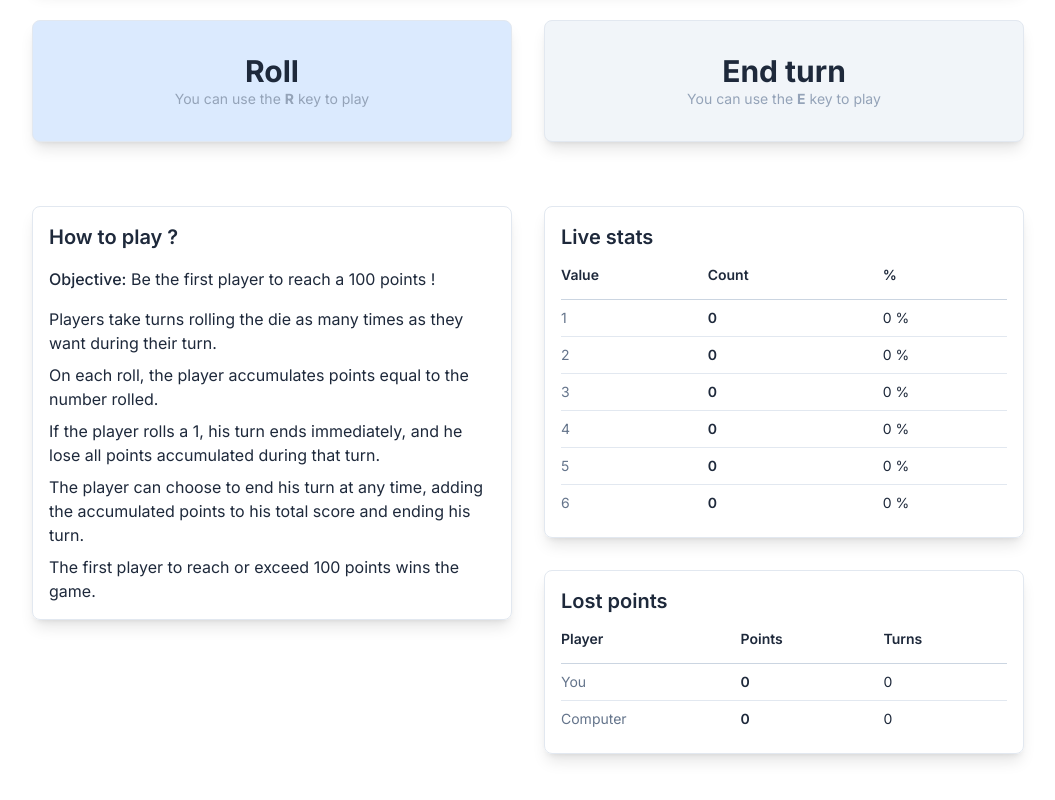
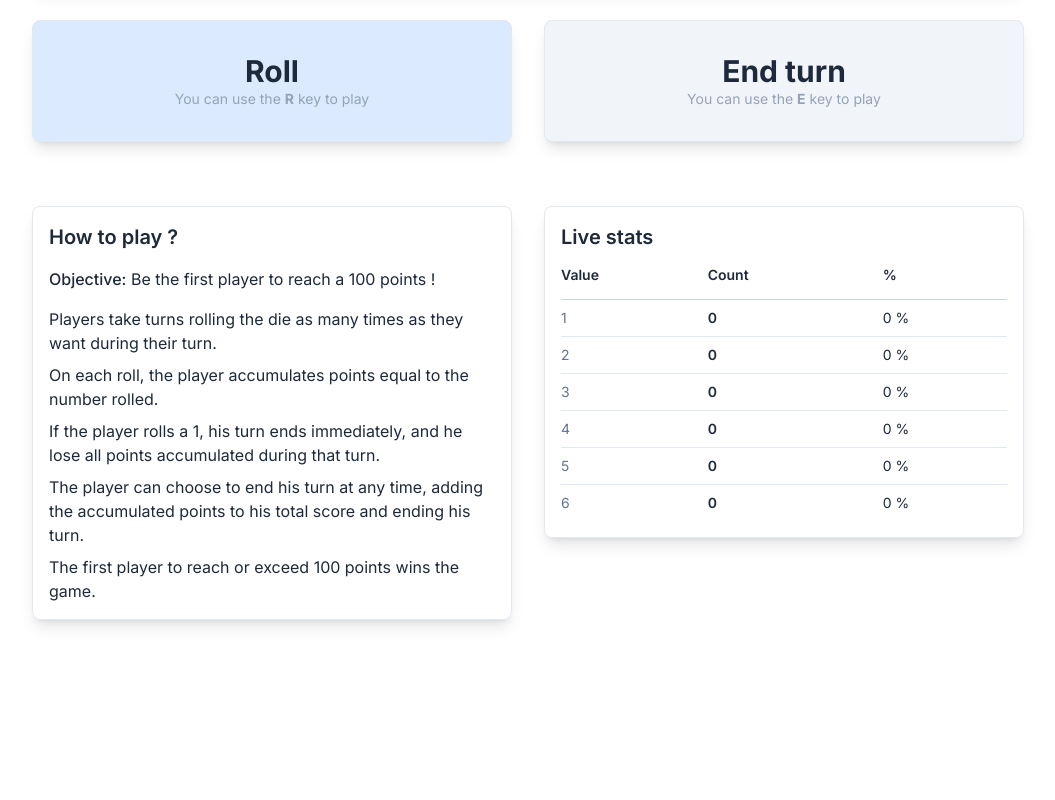
Before and after one commit to jean1591/rollTheDice, a Next.js app: page / in a window 1280 px wide. Shown: the part 520-1320 px from the top of the page, without its empty margins (112-1167 px from the left). After the commit the page ends 1220 px from the top, so only its background shows below. Built offline with nearby package versions, Linux system fonts and the light colour scheme.

Commit message:
feat: remove lost points from game ui

```diff
--- a/src/app/(public)/components/GameOverModal.tsx
+++ b/src/app/(public)/components/GameOverModal.tsx
@@ -6,14 +6,13 @@ import {
   DialogPanel,
   DialogTitle,
 } from '@headlessui/react'
-import {
-  Player,
-  resetGame,
-  setDisplayGameOverModal,
-} from '@/app/lib/store/features/user/slice'
+import { Player, resetGame } from '@/app/lib/store/features/user/slice'
 import { useDispatch, useSelector } from 'react-redux'
 
 import { RootState } from '@/app/lib/store/store'
+import toast from 'react-hot-toast'
+
+const notifyResetGame = () => toast.success('Game reset !', { duration: 5000 })
 
 const title = {
   [Player.COMPUTER]: '😵 Oh no ! You lost the game ! 😵',
@@ -31,6 +30,11 @@ export const GameOverModal = () => {
   } = useSelector((state: RootState) => state.user)
 
   const winner = userPoints >= 100 ? Player.USER : Player.COMPUTER
+
+  const handleNewGame = () => {
+    dispatch(resetGame())
+    notifyResetGame()
+  }
 
   return (
     <Dialog
@@ -81,14 +85,14 @@ export const GameOverModal = () => {
                     <p className="text-right">{lostComputerPoints.turns}</p>
                   </div>
                 </div>
+
+                <button
+                  className="mx-auto mt-12 flex items-center justify-center rounded-lg border-2 border-white px-8 py-4 font-semibold uppercase shadow-lg transition duration-500 ease-in-out hover:border-blue-300 hover:text-blue-300"
+                  onClick={handleNewGame}
+                >
+                  New game
+                </button>
               </div>
-
-              <button
-                className="mx-auto mt-12 flex items-center justify-center rounded-lg bg-gradient-to-r from-violet-500 to-indigo-300 px-8 py-4 font-semibold uppercase shadow-lg transition duration-500 ease-in-out hover:shadow-none"
-                onClick={() => dispatch(resetGame())}
-              >
-                New game
-              </button>
             </div>
           </DialogPanel>
         </div>
--- a/src/app/(public)/components/LostPoints.tsx
+++ /dev/null
@@ -1,65 +0,0 @@
-'use client'
-
-import { RootState } from '@/app/lib/store/store'
-import { useSelector } from 'react-redux'
-
-export const LostPoints = () => {
-  const { lostComputerPoints, lostUserPoints } = useSelector(
-    (state: RootState) => state.user
-  )
-
-  return (
-    <div className="rounded-lg border-[1px] border-slate-200 p-4 shadow-lg">
-      <p className="text-left text-xl font-semibold">Lost points</p>
-
-      <table className="min-w-full divide-y divide-slate-300">
-        <thead>
-          <tr>
-            <th
-              scope="col"
-              className="py-3.5 pl-4 pr-3 text-left text-sm font-semibold sm:pl-0"
-            >
-              Player
-            </th>
-            <th
-              scope="col"
-              className="px-3 py-3.5 text-left text-sm font-semibold"
-            >
-              Points
-            </th>
-            <th
-              scope="col"
-              className="px-3 py-3.5 text-left text-sm font-semibold"
-            >
-              Turns
-            </th>
-          </tr>
-        </thead>
-        <tbody className="divide-y divide-slate-200">
-          <tr>
-            <td className="whitespace-nowrap py-2 pl-4 pr-3 text-sm text-slate-500 sm:pl-0">
-              You
-            </td>
-            <td className="whitespace-nowrap px-3 py-2 text-sm font-semibold">
-              {lostUserPoints.points}
-            </td>
-            <td className="whitespace-nowrap px-3 py-2 text-sm">
-              {lostUserPoints.turns}
-            </td>
-          </tr>
-          <tr>
-            <td className="whitespace-nowrap py-2 pl-4 pr-3 text-sm text-slate-500 sm:pl-0">
-              Computer
-            </td>
-            <td className="whitespace-nowrap px-3 py-2 text-sm font-semibold">
-              {lostComputerPoints.points}
-            </td>
-            <td className="whitespace-nowrap px-3 py-2 text-sm">
-              {lostComputerPoints.turns}
-            </td>
-          </tr>
-        </tbody>
-      </table>
-    </div>
-  )
-}
--- a/src/app/(public)/components/Score.tsx
+++ b/src/app/(public)/components/Score.tsx
@@ -11,7 +11,7 @@ export const Score = () => {
   )
 
   return (
-    <div className="grid grid-cols-1 gap-8 rounded-lg bg-slate-100 p-8 shadow-lg md:grid-cols-2">
+    <div className="grid grid-cols-1 gap-8 rounded-lg bg-slate-100 p-4 shadow-lg md:grid-cols-2 md:p-8">
       <div className="rounded-lg bg-white p-4">
         <p className="text-center text-3xl font-bold">You</p>
 
--- a/src/app/(public)/page.tsx
+++ b/src/app/(public)/page.tsx
@@ -1,5 +1,4 @@
 import { Hero } from './components/Hero'
-import { LostPoints } from './components/LostPoints'
 import { PlayButtons } from './components/PlayButtons'
 import { Rules } from './components/Rules'
 import { Score } from './components/Score'
@@ -24,7 +23,6 @@ export default function Home() {
         </div>
         <div className="order-1 space-y-8 md:order-2">
           <Stats />
-          <LostPoints />
         </div>
       </div>
     </div>
```
